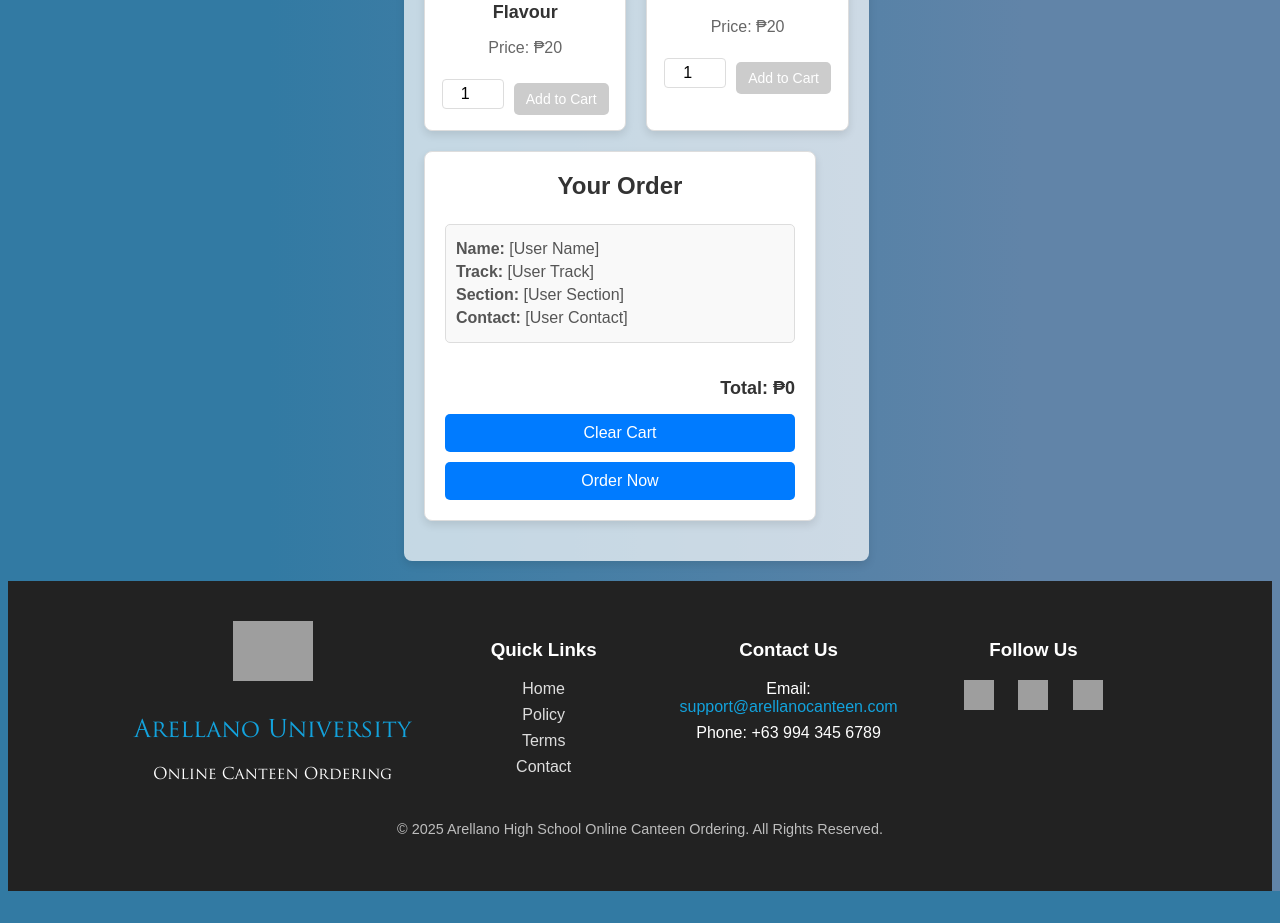
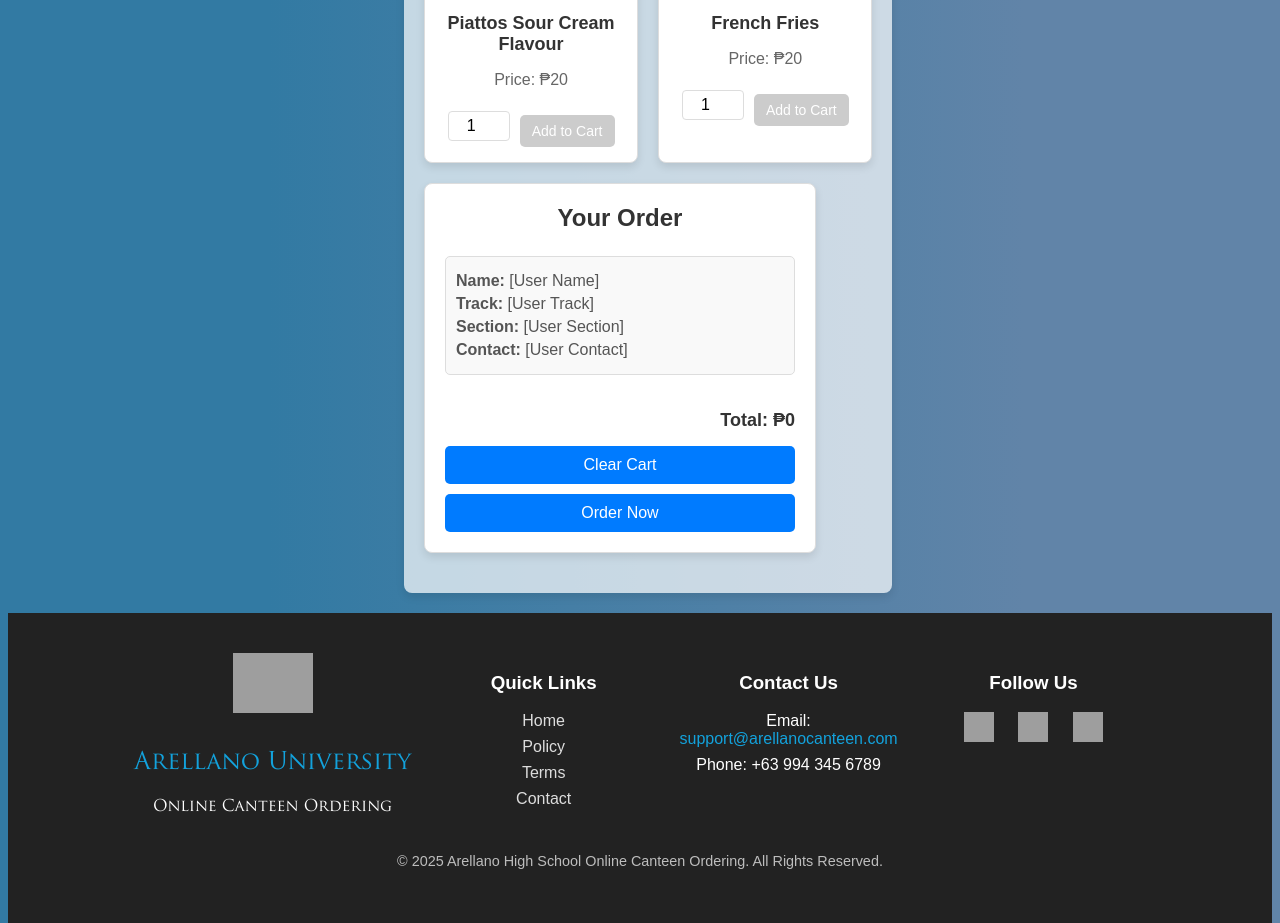
Before and after one commit to ILikeSaltedEgg/CanteenOrderingSystem, a PHP site: page /System/Research2.php in a window 1280 px wide. Shown: the part 1972-2895 px from the top of the page. Before the commit the page ends 2863 px from the top, so only its background shows below. Run offline with PHP 8.4, Linux system fonts and the light colour scheme; some web fonts are replaced; grey boxes are pictures that could not be loaded.

Commit message:
Add files via upload

```diff
--- a/Styles/styles2.css
+++ b/Styles/styles2.css
@@ -173,10 +173,11 @@ body {
     padding: 20px;
     border-radius: 8px;
     display: flex;
-    justify-content: center;
+    justify-content: space-between; /* Space items to opposite ends */
+    align-items: flex-start;        /* Align items to the top */
     gap: 20px;
-    width: 90%;
-    max-width: 1200px;
+    width: 95%;                    /* Increase container width */
+    max-width: 1400px;            /* Increase max container width */
     box-shadow: 0px 4px 8px rgba(0, 0, 0, 0.1);
     margin-bottom: 20px;
 }
--- a/Styles/styles3.css
+++ b/Styles/styles3.css
@@ -97,7 +97,7 @@ cursor: pointer;
 }
 
 .staff-container {
-    max-width: 1400px;
+    max-width: 19000px;
     margin: 40px auto;
     padding: 30px;
     background-color: #fff;
--- a/Styles/styles5.css
+++ b/Styles/styles5.css
@@ -1,6 +1,6 @@
 html, body {
     height: 100%;
-    margin: 0;
+    margin-bottom: 200px;
     padding: 0;
     box-sizing: border-box;
     display: flex;
@@ -27,6 +27,7 @@ html, body {
     box-shadow: 0px 4px 8px rgba(0, 0, 0, 0.1);
     width: 100%;
     max-width: 600px;
+    margin-bottom: 100px;
 }
 
 .payment-options {
--- a/Styles/styles_admin.css
+++ b/Styles/styles_admin.css
@@ -39,7 +39,7 @@ body {
 
 .container {
     padding: 40px;
-    max-width: 1200px;
+    max-width: 19000px;
     margin: 0 auto;
 }
 
```
